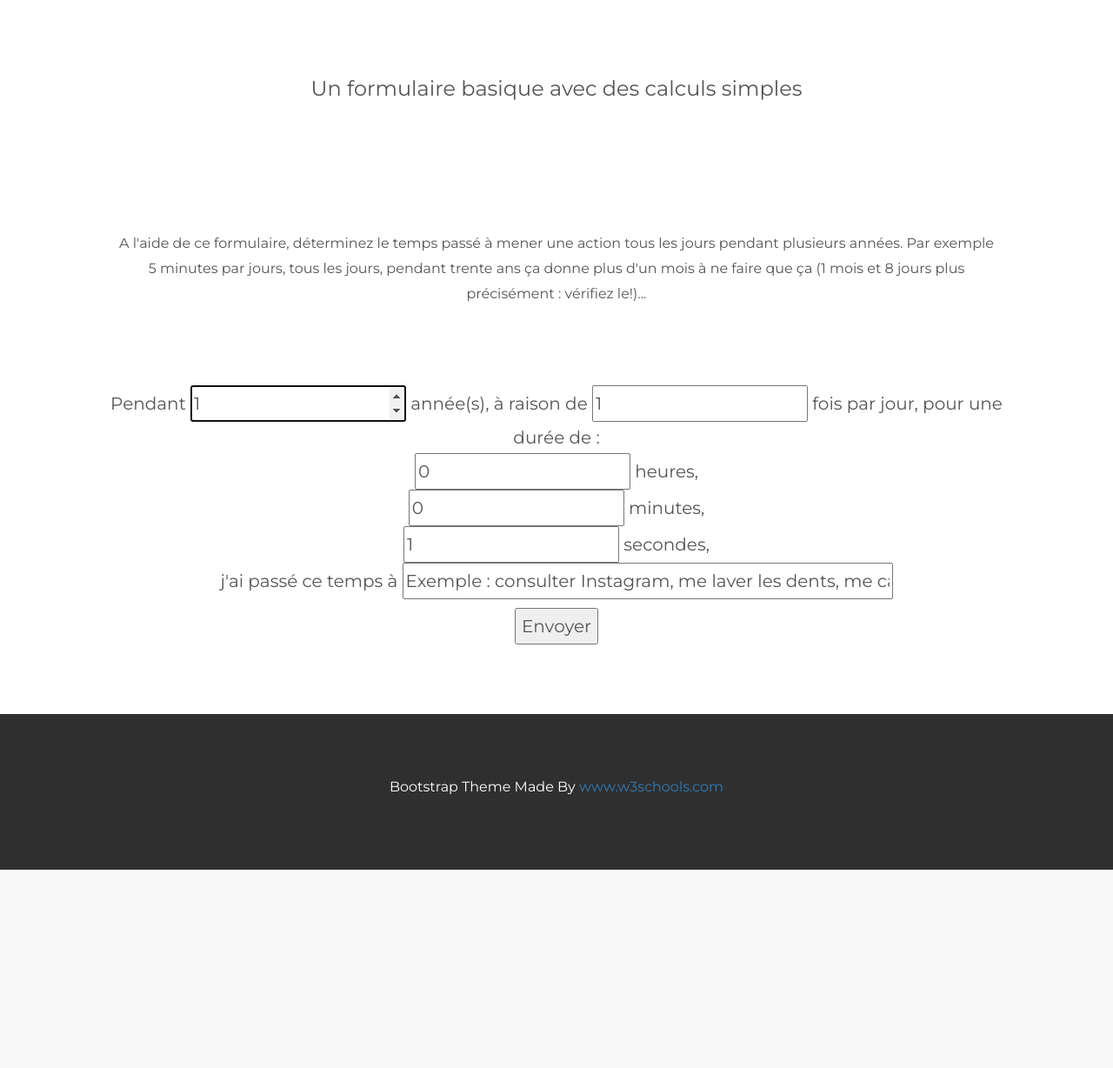
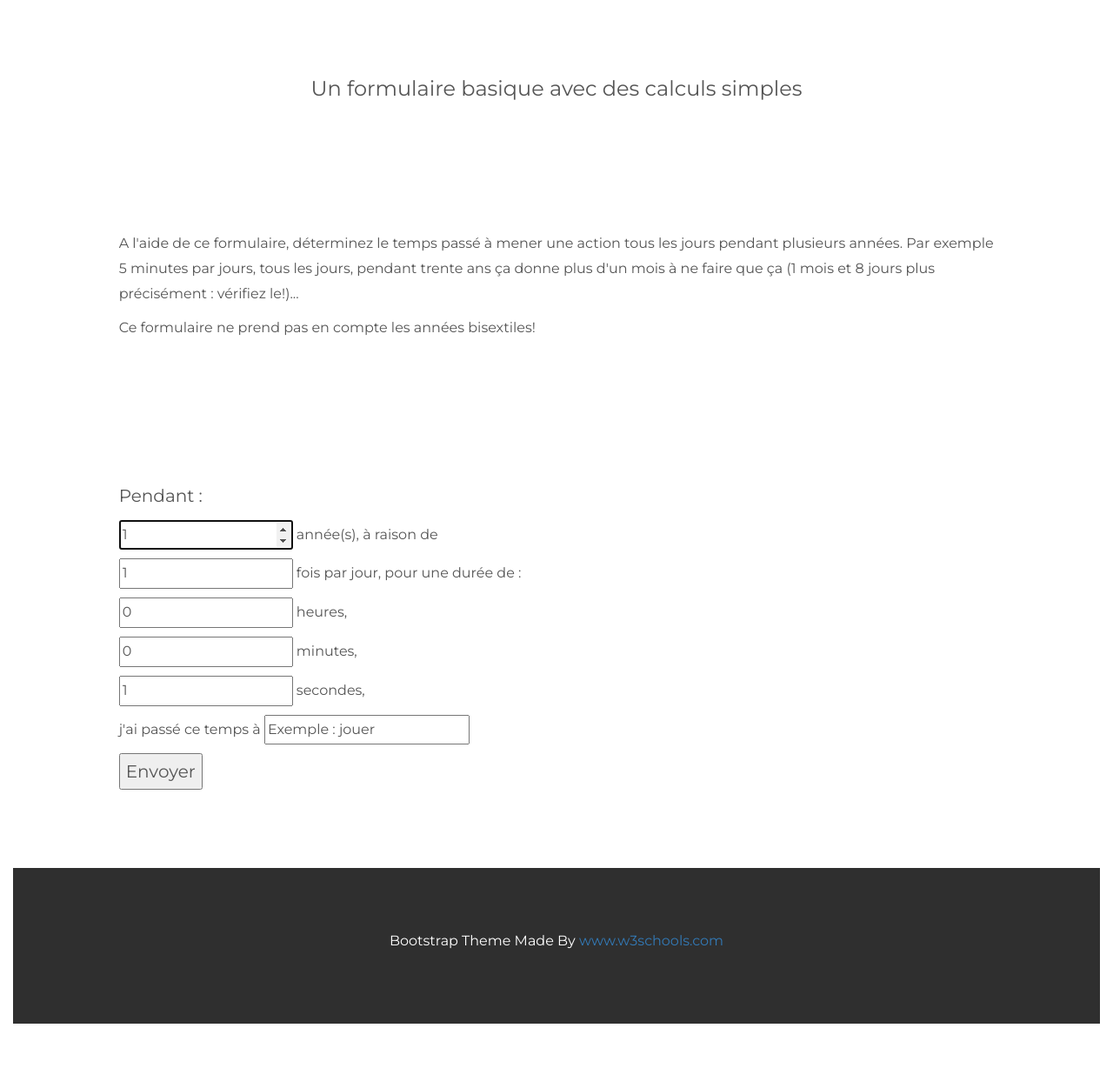
Before and after one commit to IamHenri/Flask-Sites-with-Bootstrap, a Flask app: page / in a window 1280 px wide. Shown: the part 81-1309 px from the top of the page at 87% size. Before the commit the page ends 1081 px from the top, so only its background shows below. Run offline with Flask 2, Linux system fonts and the light colour scheme; some libraries are stand-ins or nearby versions.

Commit message:
Update index.html

```diff
--- a/05 - form to calculate stuff in flask and Bootstrap/templates/index.html
+++ b/05 - form to calculate stuff in flask and Bootstrap/templates/index.html
@@ -23,21 +23,43 @@
       <p></p>
     </div>
     <div class="col-sm-10">
-	<div class="container-fluid bg-3 text-center">
+	<div class="container-fluid bg-3 text-left">
 	  <p>
 			A l'aide de ce formulaire, déterminez le temps passé à mener une action tous les jours pendant plusieurs années. Par exemple 5 minutes par jours, tous les jours, pendant trente ans ça donne plus d'un mois à ne faire que ça (1 mois et 8 jours plus précisément : vérifiez le!)...
 	  </p>
+	  <p>
+	        Ce formulaire ne prend pas en compte les années bisextiles!
+	  </p>
 	</div>
+
+	<div class="container-fluid bg-3 text-left">
       <p>
 
-		<form action="/resultat" method="post"> Pendant
+		<form action="/resultat" method="post"> Pendant :
+	  </p>
+	  <p>
 			<input type="number" name="nbr_annee" size="2" maxlength="2" autofocus requiered title="Ecrivez un nombre entier" value="1"/> année(s), à raison de
-			<input type="number" name="nbr_fois_par_jour_input" size="3" maxlength="3" value="1" requiered/> fois par jour, pour une durée de  : <br />
-			<input type="number" name="heures" size="2" maxlength="2" value="0" title="Ecrivez un nombre entier"> heures,   <br />
-			<input type="number" name="minutes" size="2" maxlength="2" value="0" title="Ecrivez un nombre entier"/> minutes,  <br />
-			<input type="number" name="secondes" size="2" maxlength="2"  value="1" title="Ecrivez un nombre entier"/> secondes,  <br />
+	  </p>
+	  <p>
+
+			<input type="number" name="nbr_fois_par_jour_input" size="3" maxlength="3" value="1" requiered/> fois par jour, pour une durée de  :
+	  </p>
+	  <p>
+
+			<input type="number" name="heures" size="2" maxlength="2" value="0" title="Ecrivez un nombre entier"> heures,
+	  </p>
+	  <p>
+
+			<input type="number" name="minutes" size="2" maxlength="2" value="0" title="Ecrivez un nombre entier"/> minutes,
+	  </p>
+	  <p>
+
+			<input type="number" name="secondes" size="2" maxlength="2"  value="1" title="Ecrivez un nombre entier"/> secondes,
+	  </p>
+	  <p>
+
 			j'ai passé ce temps à
-			<input type="text" name="verbe" size="48" maxlength="48"  value="Exemple : consulter Instagram, me laver les dents, me caresser..."  title="Ecrivez un verbe à l'infinitif, comme par exemple me laver les mains, ou consulter facebook..."/></p>
+			<input type="text" name="verbe" size="24" maxlength="48"  value="Exemple : jouer"  title="Ecrivez un verbe à l'infinitif, comme par exemple me laver les mains, ou consulter facebook..."/></p>
 			<input type="submit" value="Envoyer" />
 		</form>
 
```
